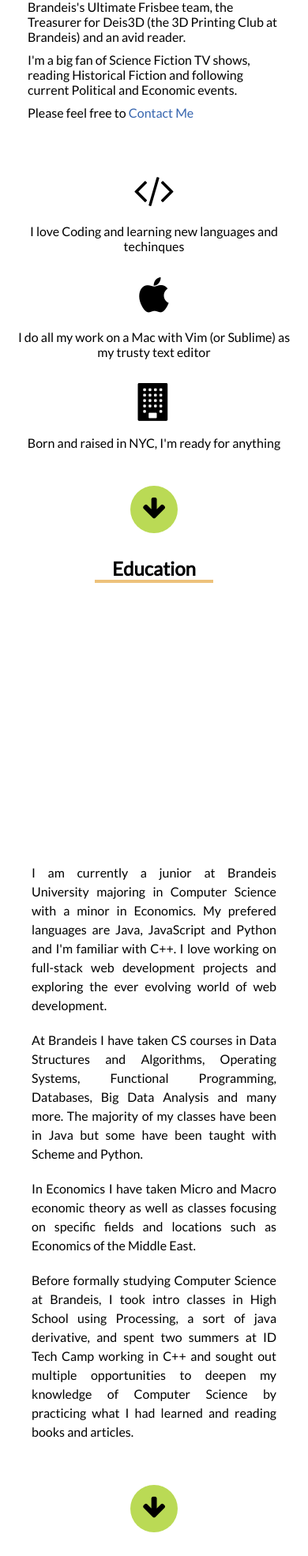
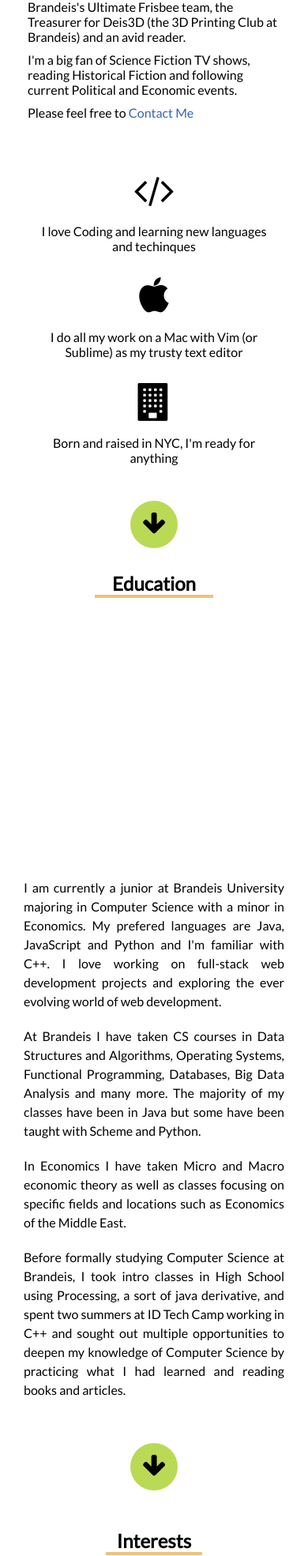
Before and after one commit to sbernheim4/sambernheim.com, a PHP site: page /html/home.html in a window 390 px wide. Shown: the part 1498-3468 px from the top of the page at 79% size. Run offline with PHP 8.4, Linux system fonts and the light colour scheme; style sheets or scripts are compiled from the project's sources.

Commit message:
Update media query values

```diff
--- a/scss/home.scss
+++ b/scss/home.scss
@@ -182,10 +182,10 @@
 
 		&--image {
 			float: left;
-			margin: 0 20px 0 20px;
+			margin: 0 20px;
 			max-width: 380px;
 
-			@media screen and (max-width: 767px) {
+			@media screen and (max-width: 850px) {
 				display: block;
 				margin: 0 auto;
 				float: none;
@@ -196,7 +196,7 @@
 		&--description {
 			padding: 0 30px;
 
-			@media screen and (max-width: 767px){
+			@media screen and (max-width: 850px){
 				padding: 30px;
 			}
 
@@ -219,15 +219,15 @@
 		flex-wrap: nowrap;
 		justify-content: center;
 
-		@media screen and (max-width: 767px){
+		@media screen and (max-width: 700px){
 			flex-wrap: wrap;
 		}
 
 		&--icon {
 			width: 33vw;
 			padding: 15px;
-			@media screen and (max-width: 767px){
-				width:100vw;
+			@media screen and (max-width: 700px){
+				width: 80vw;
 			}
 
 			p {
@@ -239,13 +239,16 @@
 
 /*****************************************************************************/
 /* Education Styling */
+
+$education-media-change: 900px;
+
 .education {
 	max-width: 1100px;
 
 
 	&__underline {
 		width: 150px;
-		@media all and (max-width: 767px) {
+		@media all and (max-width: $education-media-change) {
 			margin-bottom: 15px;
 		}
 	}
@@ -255,16 +258,14 @@
 		flex-direction: row-reverse;
 		align-items: center;
 
-		$media-change: 900px;
-
-		@media all and (max-width: $media-change) {
+		@media all and (max-width: $education-media-change) {
 			display: block;
 		}
 
 		&--brandeis {
 			padding: 15px;
 
-			@media all and (max-width: $media-change) {
+			@media all and (max-width: $education-media-change) {
 				display: block;
 				margin: 0 auto;
 			}
@@ -273,12 +274,12 @@
 		&--description {
 			padding: 15px 30px;
 			flex: 1;
-			@media all and (max-width: $media-change) {
+			@media all and (max-width: $education-media-change) {
 				padding-top: 0;
 			}
 
 			p {
-				padding: 10px;
+				padding: 10px 0;
 				text-align: justify;
 				line-height: 1.5em;
 			}
@@ -288,6 +289,7 @@
 
 /*****************************************************************************/
 /* Interests Styling */
+
 .interests {
 	max-width: 1100px;
 
```
Also changed, not shown: server/public/index.css.
